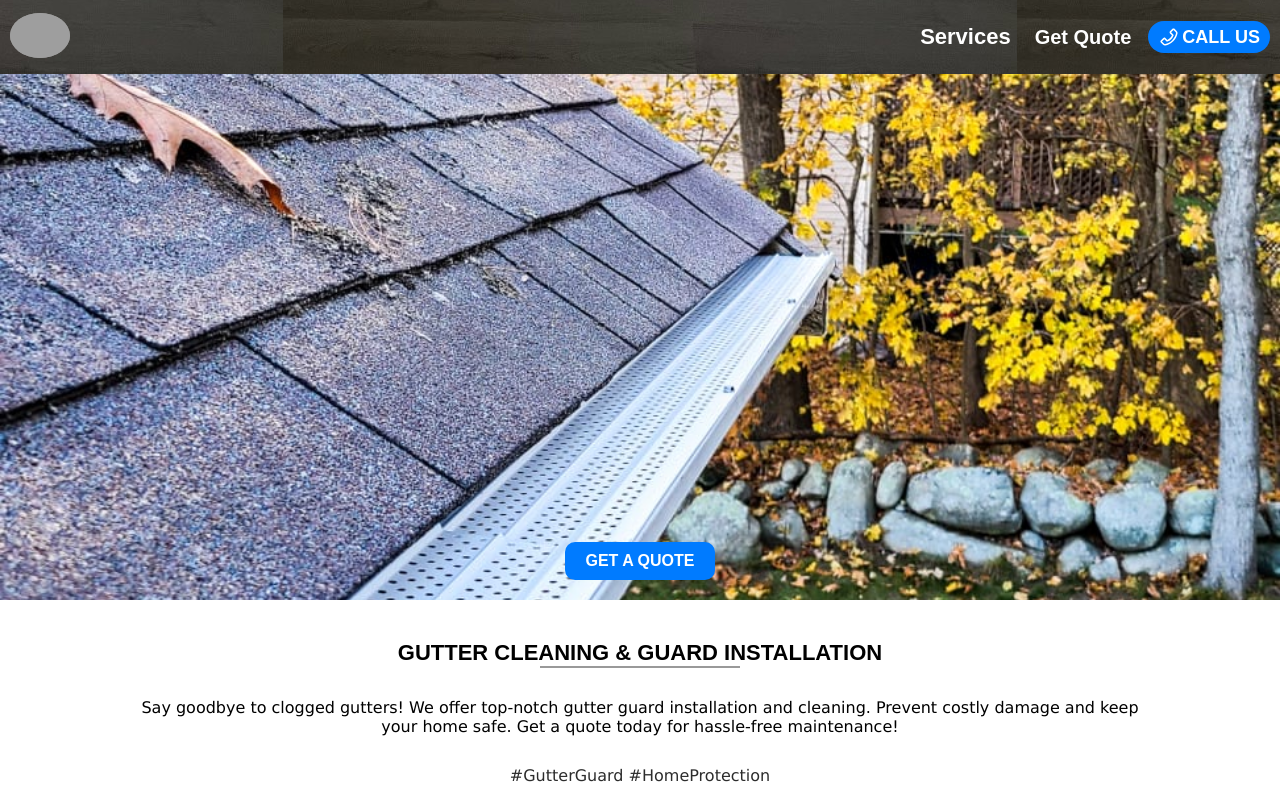
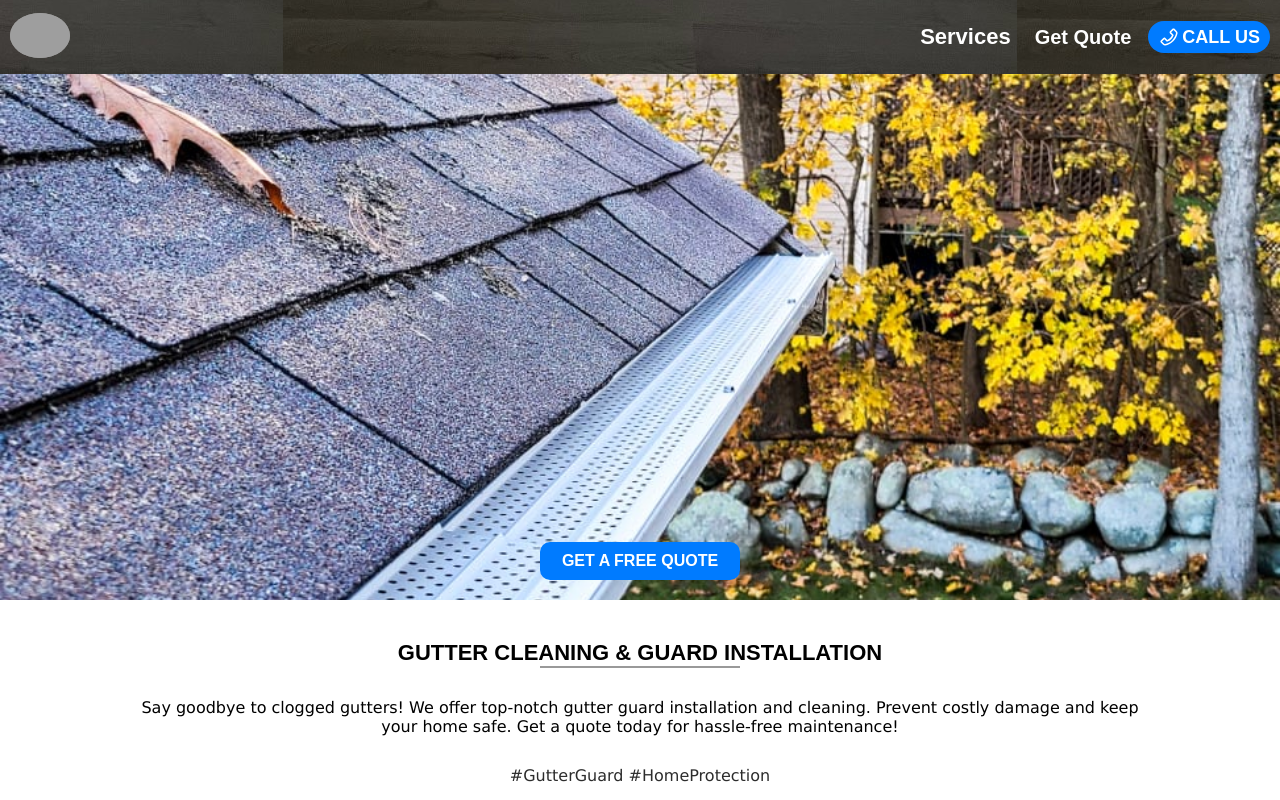
Before and after one commit to bhdornelles/kairos-app, a React (Create React App) app: page /gutter in a window 1280 px wide. Shown: the top 800 px of the page. Built offline with nearby package versions, Linux system fonts and the light colour scheme; grey boxes are pictures that could not be loaded.

Commit message:
Quote Updated

```diff
--- a/src/components/form-quote/index.tsx
+++ b/src/components/form-quote/index.tsx
@@ -28,6 +28,7 @@ export default function FormQuote () {
             headers: {
               'Content-Type': 'application/json',
             },
+            mode: 'no-cors',
             body: JSON.stringify(formData),
           });
 
--- a/src/screens/Flooring/index.tsx
+++ b/src/screens/Flooring/index.tsx
@@ -55,13 +55,11 @@ export default function Flooring(){
     return(
         <div className='page-container'>
             <div className="first-block-floor">
-                <button onClick={scrollToQuoteForm}>GET 30% OFF</button>
-                <h3>VALID UNTIL DECEMBER 24TH 2023</h3>
+                <button onClick={scrollToQuoteForm}>GET A FREE QUOTE</button>
             </div>
             <div className='second-block'>
                 <h1>FLOORING</h1>
                 <h2>Transform your space with our premier flooring service — expert installation, seamless repair, and a wide range of options including laminate, hardwood, carpet, vinyl, and tile. Elevate your home today!</h2>
-                <h3>30% OFF ON FLOORING SERVICES</h3>
             </div>
             <div className='slider-container'>
             <Slider className='slider-block' {...sliderSettings}>
@@ -104,7 +102,6 @@ export default function Flooring(){
                     <AiOutlineInstagram style={{ fontSize: '35px' }} onClick={handleInstagramClick}/>
                     <AiOutlineFacebook style={{ fontSize: '35px' }} onClick={handleFacebookClick} />
                 </div>
-                <button>ENJOY 30% OFF ON FLOORING SERVICES</button>
             </div>
             <div className='components-container'>
                 <FormQuote />
--- a/src/screens/Flooring/styles.css
+++ b/src/screens/Flooring/styles.css
@@ -15,9 +15,10 @@
 }
 
 .first-block-floor button {
-    width: 150px;
+    width: 200px;
     margin: 0 auto;
     border-radius: 10px;
+    margin-bottom: 10px;
     font-size: 16px;
     transition: all 0.2s;
     animation: bounce 1.5s infinite;
@@ -36,10 +37,10 @@
   }
 
 .first-block-floor h3 {
-    font-size: 15px;
+    font-size: 30px;
     color: rgb(255, 255, 255);
     font-family: Arial, Helvetica, sans-serif;
-    font-weight: 600;
+    font-weight: 800;
     letter-spacing: 1.5px;
 }
 
--- a/src/screens/Gutter/index.tsx
+++ b/src/screens/Gutter/index.tsx
@@ -55,7 +55,7 @@ export default function Gutter(){
     return(
         <div className='page-container'>
             <div className="first-block-gutter">
-                <button onClick={scrollToQuoteForm}>GET A QUOTE</button>
+                <button onClick={scrollToQuoteForm}>GET A FREE QUOTE</button>
             </div>
             <div className='second-block'>
                 <h1>GUTTER CLEANING & GUARD INSTALLATION</h1>
--- a/src/screens/Gutter/styles.css
+++ b/src/screens/Gutter/styles.css
@@ -15,7 +15,7 @@
 }
 
 .first-block-gutter button {
-    width: 150px;
+    width: 200px;
     margin: 0 auto;
     border-radius: 10px;
     font-size: 16px;
--- a/src/screens/Painting/index.tsx
+++ b/src/screens/Painting/index.tsx
@@ -55,7 +55,7 @@ export default function Painting(){
     return(
         <div className='page-container'>
             <div className="first-block-painting">
-                <button onClick={scrollToQuoteForm}>GET A QUOTE</button>
+                <button onClick={scrollToQuoteForm}>GET A FREE QUOTE</button>
             </div>
             <div className='second-block'>
                 <h1>INTERIOR & EXTERIOR PAINTING</h1>
--- a/src/screens/Painting/styles.css
+++ b/src/screens/Painting/styles.css
@@ -15,7 +15,7 @@
 }
 
 .first-block-painting button {
-    width: 150px;
+    width: 200px;
     margin: 0 auto;
     font-size: 16px;
     margin-bottom: 20px;
--- a/src/screens/Pressure Washing/index.tsx
+++ b/src/screens/Pressure Washing/index.tsx
@@ -55,7 +55,7 @@ export default function PressureWashing(){
     return(
         <div className='page-container'>
             <div className="first-block">
-                <button onClick={scrollToQuoteForm}>GET A QUOTE</button>
+                <button onClick={scrollToQuoteForm}>GET A FREE QUOTE</button>
             </div>
             <div className='second-block'>
                 <h1>PRESSURE WASHING</h1>
--- a/src/screens/Pressure Washing/styles.css
+++ b/src/screens/Pressure Washing/styles.css
@@ -15,7 +15,7 @@
 }
 
 .first-block button {
-    width: 150px;
+    width: 200px;
     margin: 0 auto;
     font-size: 16px;
     margin-bottom: 20px;
```
Also changed, not shown: 1 other file (tests, documents, lock files or other folders).
